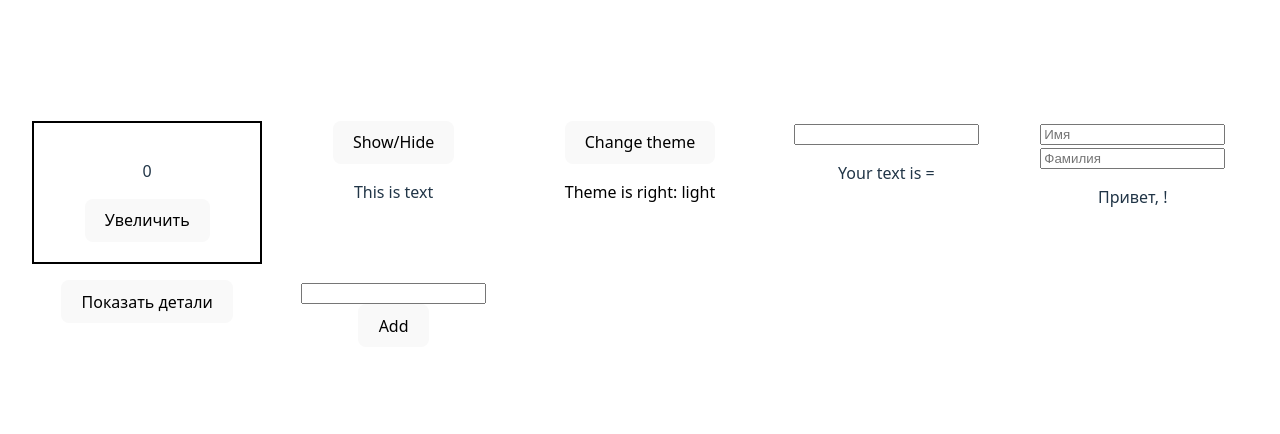
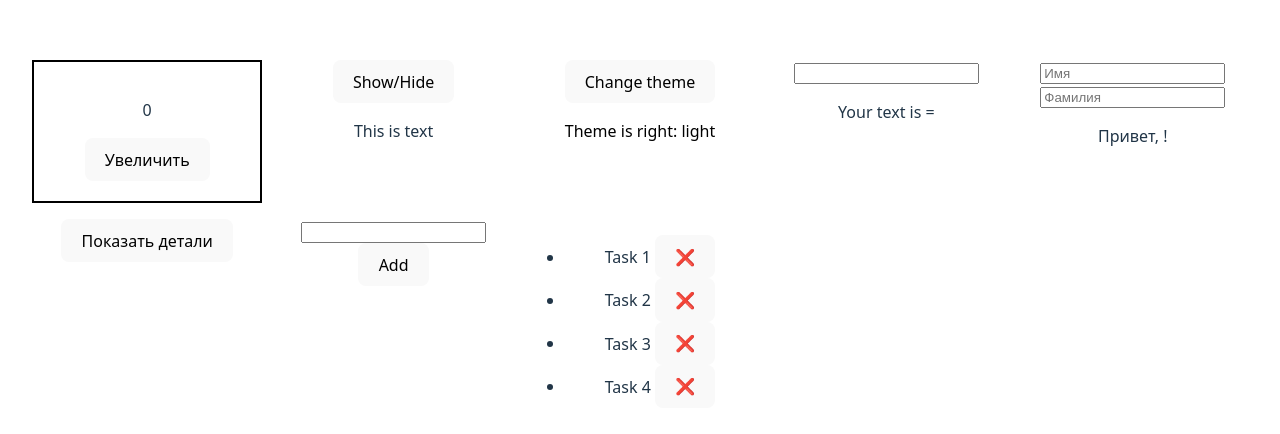
Before and after one commit to milenskirinat/useStateTasks, a React (Vite) app: page / in a window 1280 px wide. Shown: the part 158-592 px from the top of the page. Built offline with nearby package versions, Linux system fonts and the light colour scheme.

Commit message:
task 8, remove toDo list done

```diff
--- a/src/App.tsx
+++ b/src/App.tsx
@@ -6,6 +6,7 @@ import InputMirror from "./components/InputMirror.tsx";
 import FullNameForm from "./components/FullNameForm.tsx";
 import ShowDetails from "./components/ShowDetails.tsx";
 import TodoList from "./components/TodoList.tsx";
+import RemovableTodoList from "./components/RemovableTodoList.tsx";
 
 function App() {
   return (
@@ -18,6 +19,7 @@ function App() {
         <FullNameForm />
         <ShowDetails />
         <TodoList />
+        <RemovableTodoList />
       </div>
     </>
   );
--- /dev/null
+++ b/src/components/RemovableTodoList.tsx
@@ -0,0 +1,22 @@
+import { useState } from "react";
+import "./Card.css";
+
+export default function RemovableTodoList() {
+  const [task, setTask] = useState(["Task 1", "Task 2", "Task 3", "Task 4"]);
+
+  const removeItem = (index) => {
+    setTask(task.filter((_, currentIndex) => currentIndex !== index));
+  };
+
+  return (
+    <div>
+      <ul>
+        {task.map((item, index) => (
+          <li key={index}>
+            {item} <button onClick={() => removeItem(index)}>❌</button>
+          </li>
+        ))}
+      </ul>
+    </div>
+  );
+}
```
Also changed, not shown: src/components/MultiCounter.tsx (added).
